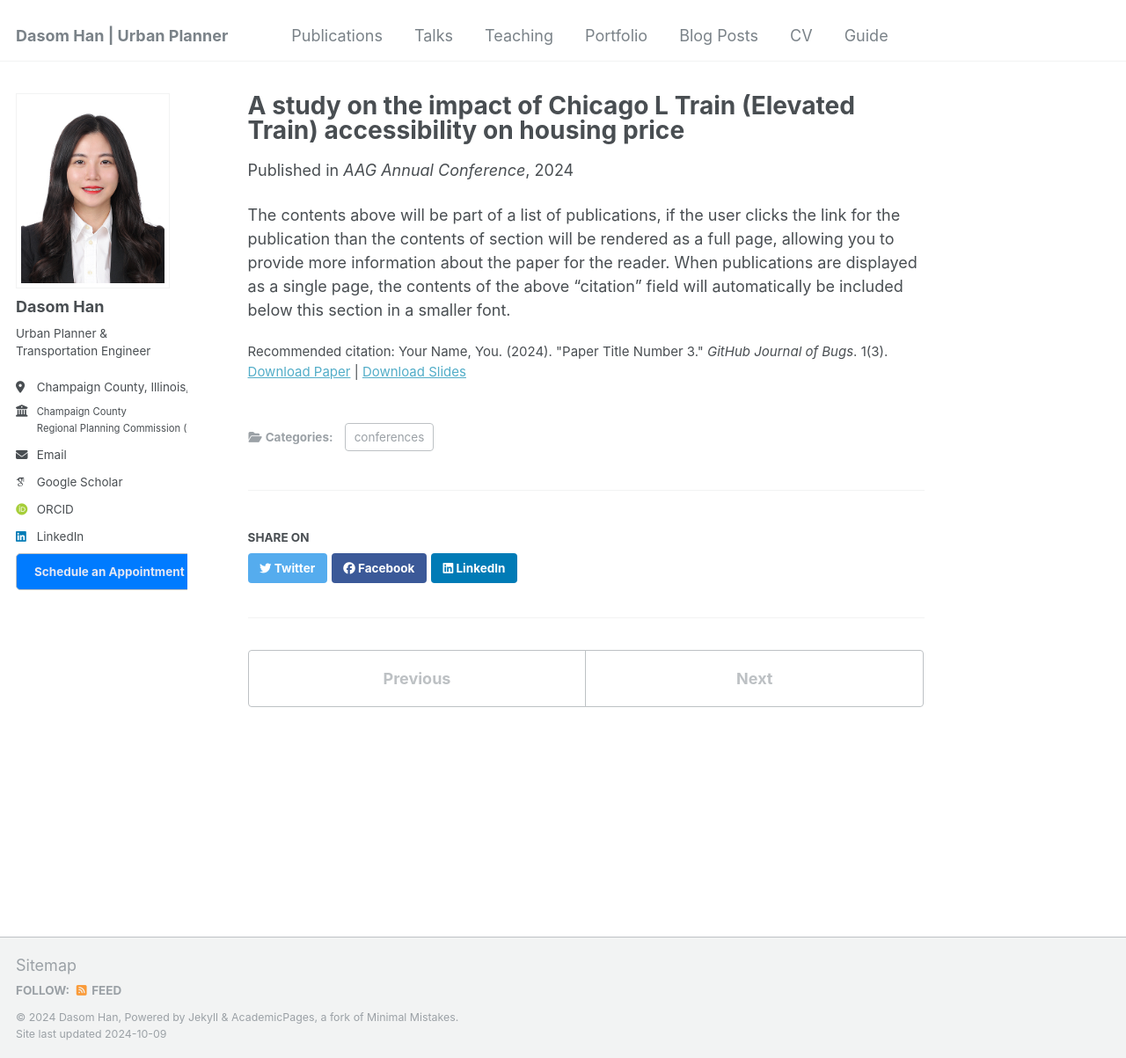
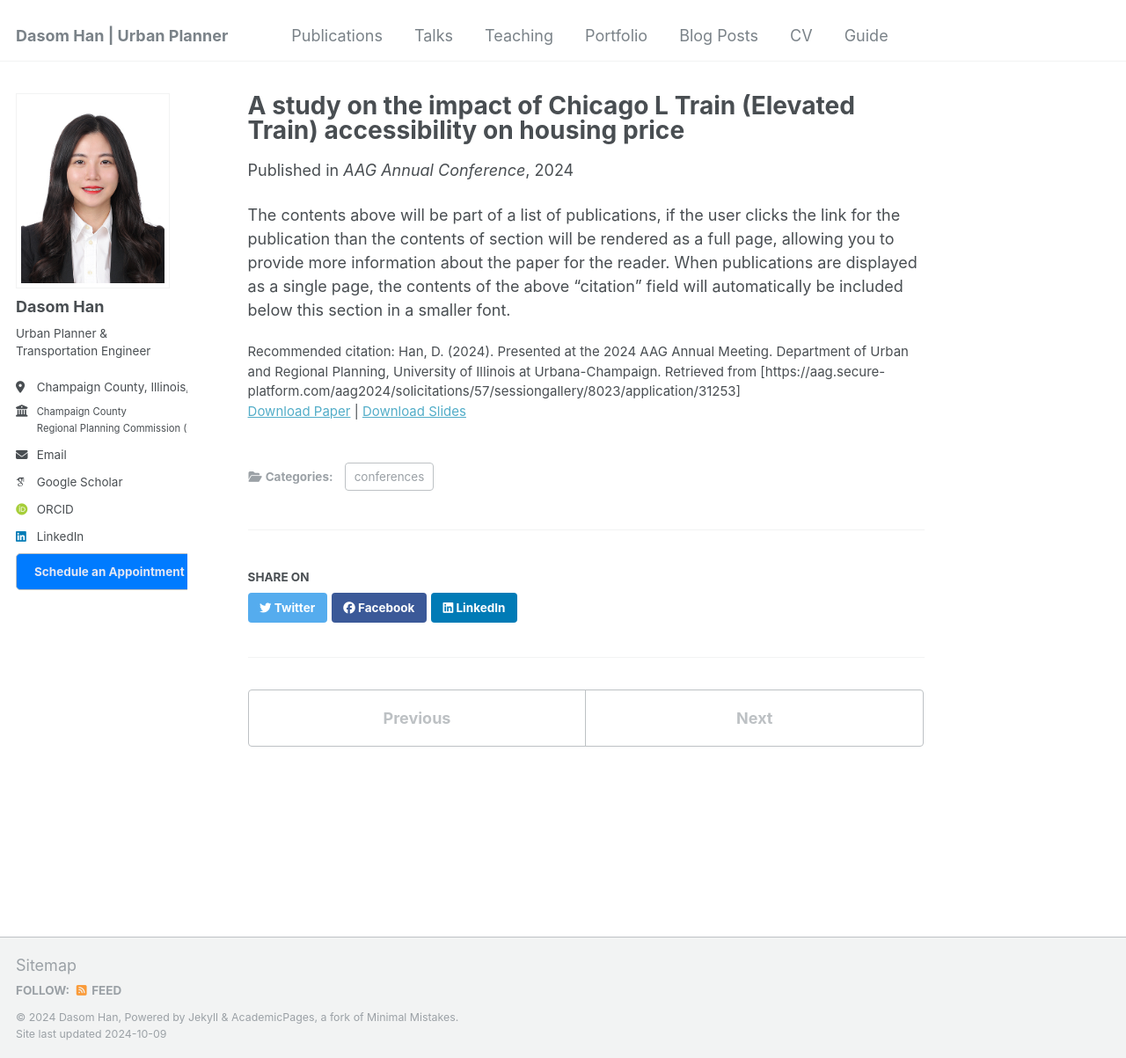
Before and after one commit to dasomh/dasomh.github.io, a Jekyll site: the page built from _publications/2024-02-17-paper-title-number-4.md, in a window 1280 px wide and 1203 px high. Shown: the whole window at 88% size. Built offline with Jekyll 4.4.1, drawn with Linux system fonts in a browser that asks for light colours; some web fonts are replaced.

Commit message:
Update 2024-02-17-paper-title-number-4.md

```diff
--- a/_publications/2024-02-17-paper-title-number-4.md
+++ b/_publications/2024-02-17-paper-title-number-4.md
@@ -8,7 +8,7 @@ date: 2024-04-15
 venue: 'AAG Annual Conference'
 slidesurl: 'http://dasomh.github.io/files/240415_AAG_Impact of Chicago L on Housing Prices_Dasom Han3.pdf'
 paperurl: 'https://aag.secure-platform.com/aag2024/solicitations/57/sessiongallery/8023/application/31253'
-citation: 'Your Name, You. (2024). &quot;Paper Title Number 3.&quot; <i>GitHub Journal of Bugs</i>. 1(3).'
+citation: 'Han, D. (2024). Presented at the 2024 AAG Annual Meeting. Department of Urban and Regional Planning, University of Illinois at Urbana-Champaign. Retrieved from [https://aag.secure-platform.com/aag2024/solicitations/57/sessiongallery/8023/application/31253]'
 ---
 
 The contents above will be part of a list of publications, if the user clicks the link for the publication than the contents of section will be rendered as a full page, allowing you to provide more information about the paper for the reader. When publications are displayed as a single page, the contents of the above "citation" field will automatically be included below this section in a smaller font.
```
